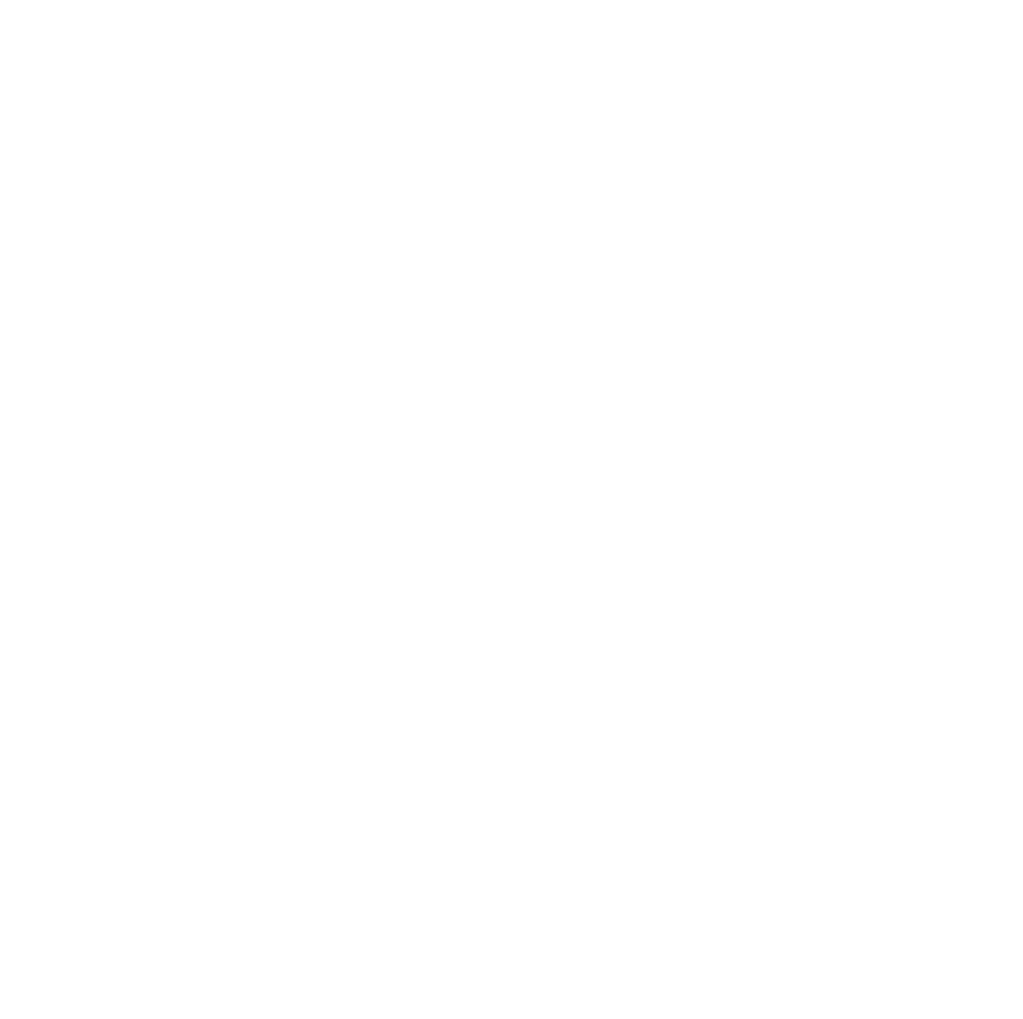
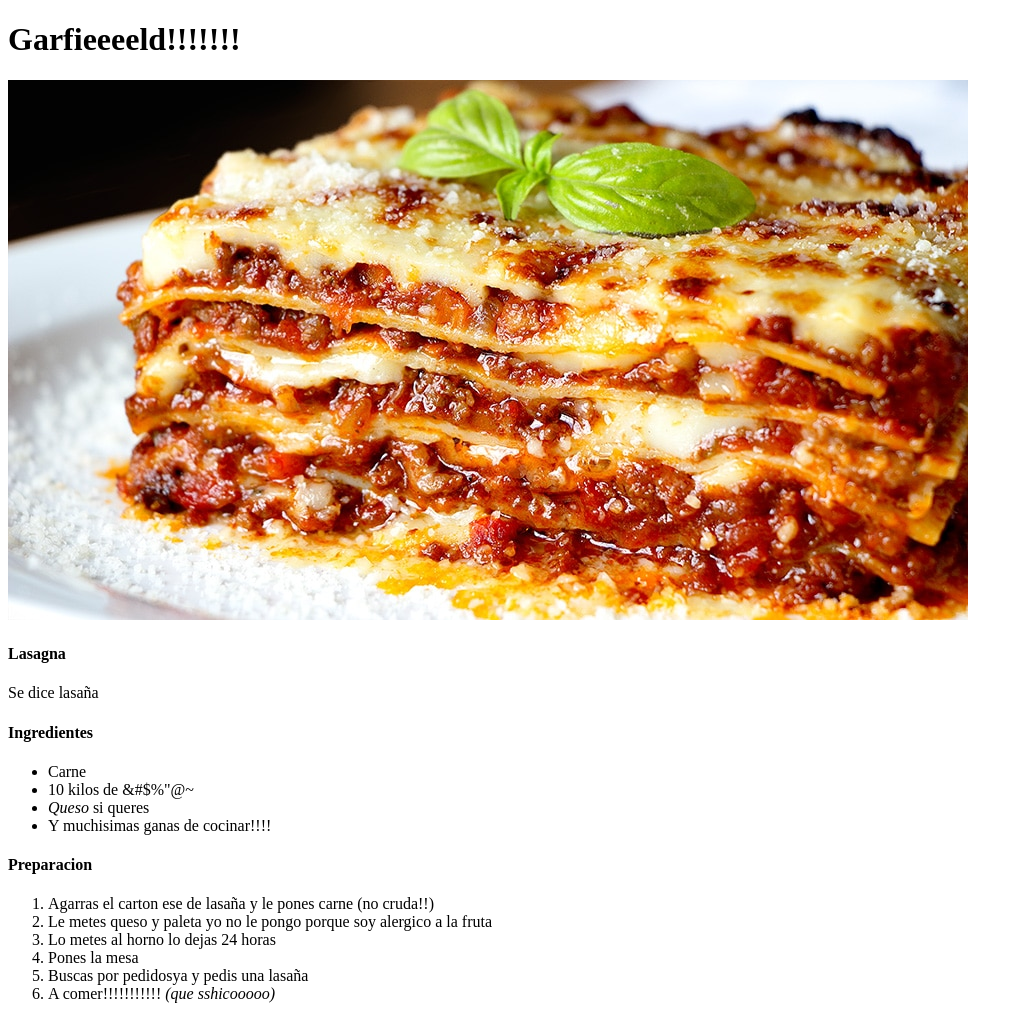
Before and after one commit to LaJuFA/odin-recipes, a plain HTML site: page recipes/lasagna.html in a window 1280 px wide. Shown: the whole page, without its empty margins (0-1023 px from the left). Before the commit the page ends 800 px from the top, so only its background shows below. Drawn offline with Linux system fonts and the light colour scheme.

Commit message:
Añadida la carpeta con imagenes y la preparacion de la lasaña

```diff
--- a/recipes/lasagna.html
+++ b/recipes/lasagna.html
@@ -7,6 +7,25 @@
     <title>Document</title>
 </head>
 <body>
-
+    <h1>Garfieeeeld!!!!!!!</h1>
+    <img src="../images/lasagna.jpg" alt="Mmm lasagna">
+    <h4>Lasagna</h4>
+    <p>Se dice lasaña</p>
+    <h4>Ingredientes</h4>
+    <ul>
+        <li>Carne</li>
+        <li>10 kilos de &#$%"@~</li>
+        <li><em>Queso</em> si queres</li>
+        <li>Y muchisimas ganas de cocinar!!!!</li>
+    </ul>
+    <h4>Preparacion</h4>
+    <ol>
+        <li>Agarras el carton ese de lasaña y le pones carne (no cruda!!)</li>
+        <li>Le metes queso y paleta yo no le pongo porque soy alergico a la fruta</li>
+        <li>Lo metes al horno lo dejas 24 horas</li>
+        <li>Pones la mesa</li>
+        <li>Buscas por pedidosya y pedis una lasaña</li>
+        <li>A comer!!!!!!!!!!! <em>(que sshicooooo)</em></li>
+    </ol>
 </body>
 </html>
```
Also changed, not shown: index.html (+2 -0 lines), images/lasagna.jpg (added).
